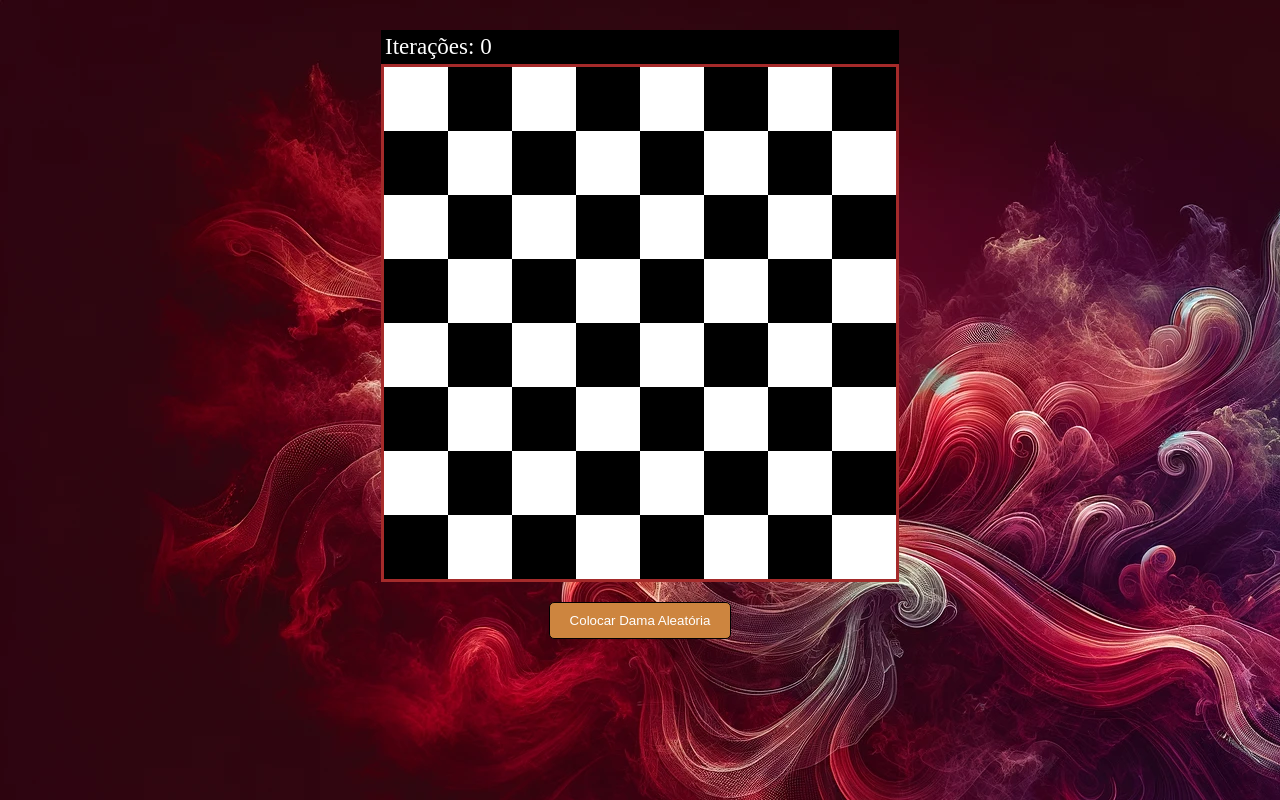
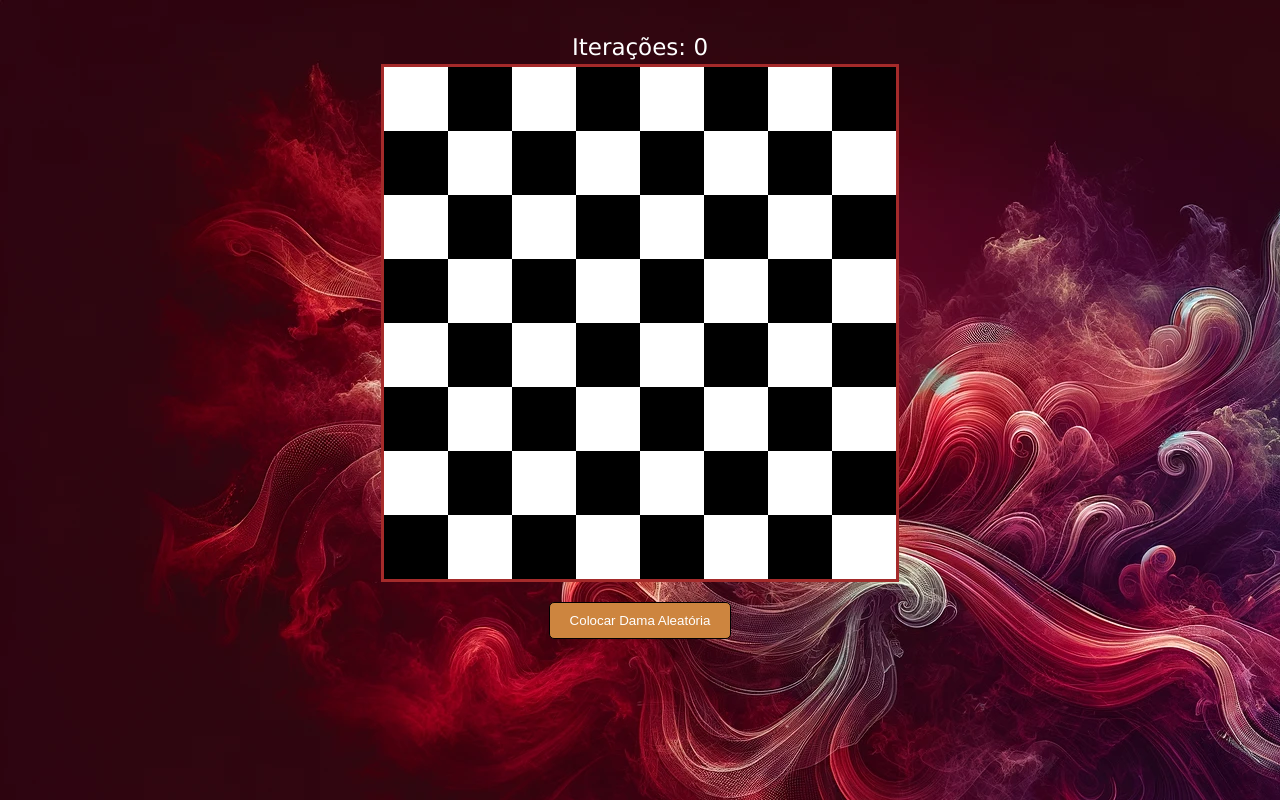
Before and after one commit to devgpb/eight_queen_angular, an Angular app: page / in a window 1280 px wide. Built offline with nearby package versions, Linux system fonts and the light colour scheme.

Commit message:
bug-fix adn styles

```diff
--- a/src/app/board/board.component.html
+++ b/src/app/board/board.component.html
@@ -25,4 +25,4 @@
   </div>
 </div>
 
-<div class="act"><button (click)="placeRandomQueen()">Colocar Dama Aleatória</button></div>
+<div class="act"><button *ngIf="calculando === false" (click)="placeRandomQueen()">Colocar Dama Aleatória</button></div>
--- a/src/app/board/board.component.scss
+++ b/src/app/board/board.component.scss
@@ -9,10 +9,11 @@
 
 .hud{
   display: flex;
+  justify-content: center;
   width: calc(40% + 6px);
   margin: 0 auto;
-  background-color: black;
   color: white;
+  font-family: 'Lucida Sans', 'Lucida Sans Regular', 'Lucida Grande', 'Lucida Sans Unicode', Geneva, Verdana, sans-serif;
 
   .counter{
     padding: 4px;
--- a/src/app/board/board.component.ts
+++ b/src/app/board/board.component.ts
@@ -11,6 +11,8 @@ import { CommonModule } from '@angular/common';
 export class BoardComponent {
 
   public interacoes = 0
+  public calculando = false
+
 
   // Inicializa uma matriz representando as células do tabuleiro com status 'normal' e valor 1.
   rows: { event: string, status: string, value: number }[][] = Array.from({ length: 8 }, () =>
@@ -21,11 +23,13 @@ export class BoardComponent {
   async placeRandomQueen() {
     this.clearBoard(); // Limpa o tabuleiro antes de começar.
     this.interacoes = 0
+    this.calculando = true
     let graph = this.initializeGraph(); // Inicializa um grafo para controle das posições seguras.
     let success = await this.placeQueens(graph, 0); // Tenta colocar rainhas recursivamente.
     if (!success) {
       console.log('Nenhuma solução encontrada'); // Loga se não encontrar solução.
     }
+    this.calculando = false
   }
 
   // Inicializa o grafo com todos os valores como 'false', indicando que não há rainhas.
```
